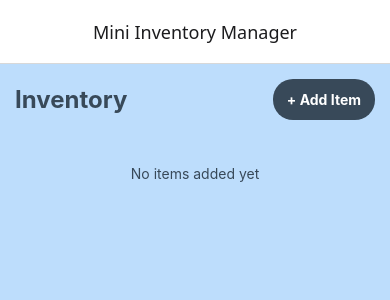
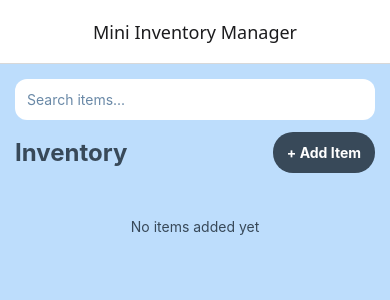
Before and after one commit to Curious-Cathy/MiniInventoryManager, a React Native app: screen /Home in a window 390 px wide. Shown: the top 300 px of the page. Built offline with nearby package versions, Linux system fonts and the light colour scheme.

Commit message:
Add search bar to home screen

```diff
--- a/screens/AddItemScreen.js
+++ b/screens/AddItemScreen.js
@@ -1,6 +1,8 @@
 import { View, TextInput, TouchableOpacity, Text, StyleSheet } from 'react-native';
 import { useState } from 'react';
 import { getItems, saveItems } from '../services/storageService';
+import { Alert } from 'react-native';
+
 
 export default function AddItemScreen({ navigation, route }) {
   const [name, setName] = useState('');
@@ -8,12 +10,27 @@ export default function AddItemScreen({ navigation, route }) {
   const [category, setCategory] = useState('');
 
   const save = async () => {
-    const items = await getItems();
-    items.push({ id: Date.now().toString(), name, quantity, category });
-    await saveItems(items);
-    route.params.loadItems();
-    navigation.goBack();
-  };
+  if (!name || !quantity || !category) {
+    Alert.alert(
+      'Validation Error',
+      'Please fill all fields before adding the item.'
+    );
+    return;
+  }
+
+  const items = await getItems();
+  items.push({
+    id: Date.now().toString(),
+    name,
+    quantity,
+    category
+  });
+
+  await saveItems(items);
+  route.params.loadItems();
+  navigation.goBack();
+};
+
 
   return (
     <View style={styles.container}>
--- a/screens/EditItemScreen.js
+++ b/screens/EditItemScreen.js
@@ -1,6 +1,8 @@
 import { View, TextInput, TouchableOpacity, Text, StyleSheet } from 'react-native';
 import { useState } from 'react';
 import { getItems, saveItems } from '../services/storageService';
+import { Alert } from 'react-native';
+
 
 export default function EditItemScreen({ route, navigation }) {
   const { item, loadItems } = route.params;
@@ -9,14 +11,26 @@ export default function EditItemScreen({ route, navigation }) {
   const [category, setCategory] = useState(item.category);
 
  const update = async () => {
+  if (!name || !quantity || !category) {
+    Alert.alert(
+      'Validation Error',
+      'All fields are required.'
+    );
+    return;
+  }
+
   const items = await getItems();
   const updated = items.map(i =>
-      i.id === item.id ? { ...i, name, quantity, category } : i
+    i.id === item.id
+      ? { ...i, name, quantity, category }
+      : i
   );
+
   await saveItems(updated);
   loadItems();
   navigation.goBack();
 };
+
 
   return (
     <View style={styles.container}>
--- a/screens/HomeScreen.js
+++ b/screens/HomeScreen.js
@@ -4,7 +4,8 @@ import {
   Alert,
   StyleSheet,
   Text,
-  TouchableOpacity
+  TouchableOpacity,
+  TextInput
 } from 'react-native';
 import { useEffect, useState } from 'react';
 import ItemCard from '../components/ItemCard';
@@ -35,9 +36,24 @@ export default function HomeScreen({ navigation }) {
     ]);
   };
 
+  const [searchText, setSearchText] = useState('');
+
+  const filteredItems = items.filter(item =>
+  item.name.toLowerCase().includes(searchText.toLowerCase())
+);
+
+
   return (
     <View style={styles.container}>
       {/* Top Action Bar */}
+      <TextInput
+  style={styles.searchInput}
+  placeholder="Search items..."
+  placeholderTextColor="#6A89A7"
+  value={searchText}
+  onChangeText={setSearchText}
+/>
+
       <View style={styles.topBar}>
         <Text style={styles.title}>Inventory</Text>
 
@@ -51,7 +67,7 @@ export default function HomeScreen({ navigation }) {
 
       {/* List */}
       <FlatList
-        data={items}
+        data={filteredItems}
         keyExtractor={item => item.id}
         ListEmptyComponent={
           <Text style={styles.empty}>No items added yet</Text>
@@ -101,5 +117,13 @@ const styles = StyleSheet.create({
     textAlign: 'center',
     marginTop: 30,
     color: '#384959'
-  }
+  },
+  searchInput: {
+  backgroundColor: '#FFFFFF',
+  borderRadius: 12,
+  padding: 12,
+  marginBottom: 12,
+  color: '#384959'
+},
+
 });
```
Lines whose indentation alone changed are shown as unchanged.
